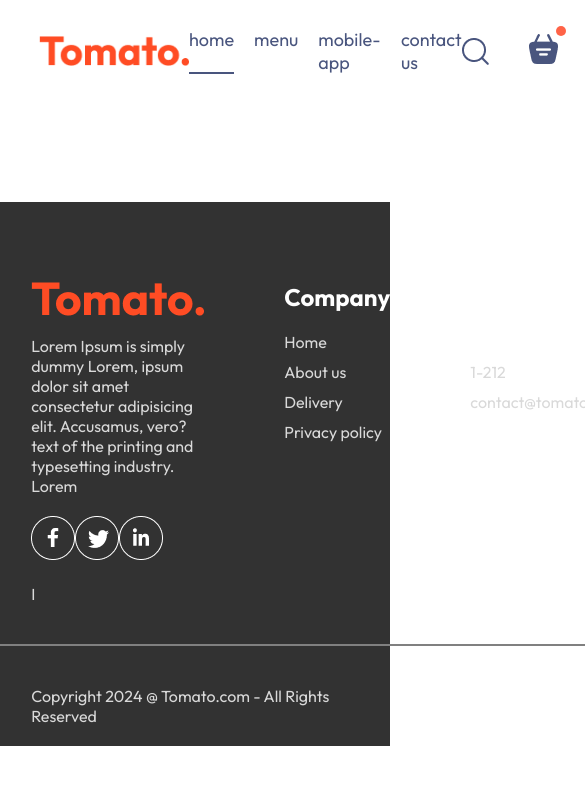
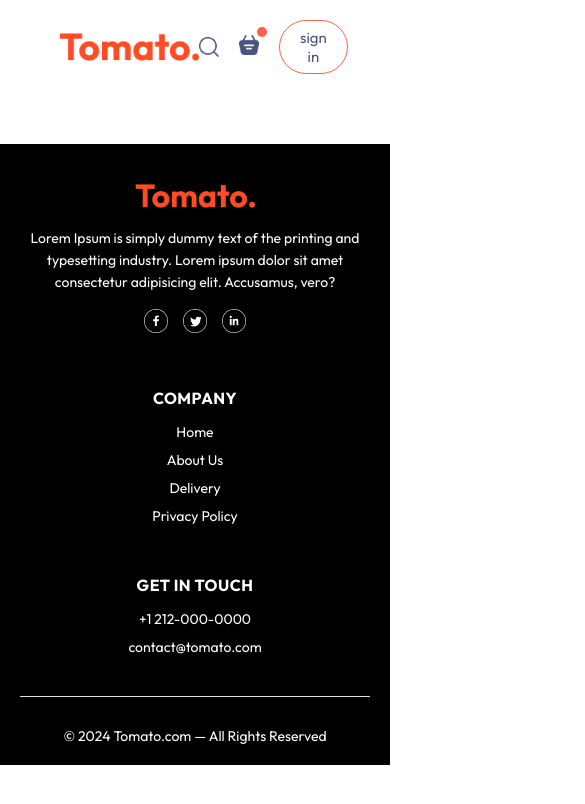
Before and after one commit to bhuvan649/FoodDelivery, a React (Vite) app: page /order in a window 390 px wide. Shown: the top 804 px of the page, 585 px wide, since content can reach past the window. Built offline with nearby package versions, Linux system fonts and the light colour scheme.

Commit message:
Make the resposive ness for all screen sizes

```diff
--- /dev/null
+++ b/src/App.css
@@ -0,0 +1,6 @@
+.app {
+    max-width: 1200px;
+    margin: 0 auto;
+    padding: 0 20px;
+    box-sizing: border-box;
+}
--- a/src/App.jsx
+++ b/src/App.jsx
@@ -5,7 +5,7 @@ import Placeorder from './pages/PlaceOrder/PlaceOrder';
 import Cart from './pages/Cart/Cart';
 import Home from './pages/Home/Home';
 import Footer from './components/Footer/Footer';
-
+import './App.css'
 const App = () => {
   return (
     <>
--- a/src/components/ExploreMenu/ExploreMenu.css
+++ b/src/components/ExploreMenu/ExploreMenu.css
@@ -40,7 +40,6 @@
 }
 
 
-/* THIS makes the circular border work */
 .explore-menu-list-item.active img {
     border: 3px solid tomato;
     padding: 2px;
@@ -58,3 +57,9 @@
     background-color: #e2e2e2;
     border: none;
 }
+@media (max-width:1050px){
+    .explore-menu-text{
+        max-width: 100%;
+        font-size: 14px;
+    }
+}
--- a/src/components/Footer/Footer.css
+++ b/src/components/Footer/Footer.css
@@ -1,52 +1,116 @@
 .footer {
-    color: #d9d9d9;
-    background-color: #323232;
-    display: flex;
-    flex-direction: column;
-    align-items: center;
-    gap: 20px;
-    padding: 20px 8vw;
-    padding-top: 80px;
-    margin-top: 100px;
+    background-color: #000000;
+    padding: 40px 20px 20px;
+    margin-top: 50px;
+    font-family: 'Arial', sans-serif;
 }
 
 .footer-content {
-    width: 100%;
-    display: grid;
-    grid-template-columns: 2fr 1fr 1fr;
-    gap: 80px;
-    margin-top: 100;
+    display: flex;
+    justify-content: space-between;
+    gap: 40px;
+    flex-wrap: wrap;
+    max-width: 1200px;
+    margin: 0 auto;
 }
 
 .footer-content-left,
-.footer-content-right,
-.footer-content-center {
-    display: flex;
-    flex-direction: column;
-    align-items: start;
-    gap: 20px;
-}
-.footer-content-left li,
-.footer-content-right li,
-.footer-content-center li {
-list-style: none;
-margin-bottom: 10px;
-cursor: pointer;
+.footer-content-center,
+.footer-content-right {
+    flex: 1;
+    min-width: 240px;
 }
 
-.footer-content-right h2,
-.footer-content-center h2 {
-color: white;
+.footer-content-left img {
+    width: 120px;
+    margin-bottom: 15px;
 }
-.foooter-social-icons img{
-    width: 40px;
-    margin-right: 15px;
 
+.footer-content-left p {
+    font-size: 14px;
+    color: #ffffff;
+    line-height: 1.6;
 }
-.footer hr{
-    width: 1000px;
-    height: 2px;
-    margin: 20px 0;
-    background-color: gray;
+
+.footer-social-icons {
+    margin-top: 15px;
+    display: flex;
+    gap: 15px;
+}
+
+.footer-social-icons img {
+    width: 24px;
+    height: 24px;
+    cursor: pointer;
+    transition: transform 0.3s;
+}
+
+.footer-social-icons img:hover {
+    transform: scale(1.1);
+}
+
+.footer-content-center h2,
+.footer-content-right h2 {
+    margin-bottom: 15px;
+    font-size: 18px;
+    color: #ffffff;
+    text-transform: uppercase;
+    letter-spacing: 0.5px;
+}
+
+.footer-content-center ul,
+.footer-content-right ul {
+    list-style: none;
+    padding: 0;
+    margin: 0;
+}
+
+.footer-content-center li,
+.footer-content-right li {
+    margin-bottom: 10px;
+    font-size: 14px;
+    color: #ffffff;
+    cursor: pointer;
+    transition: color 0.3s;
+}
+
+.footer-content-center li:hover,
+.footer-content-right li:hover {
+    color: tomato;
+}
+
+hr {
+    margin: 30px 0;
     border: none;
+    border-top: 1px solid #e0e0e0;
 }
+
+.footer p {
+    font-size: 14px;
+    color: #ffffff;
+    text-align: center;
+}
+
+/* Responsive Design */
+@media (max-width: 750px) {
+    .footer-content {
+        flex-direction: column;
+        align-items: center;
+        text-align: center;
+    }
+
+    .footer-content-left,
+    .footer-content-center,
+    .footer-content-right {
+        text-align: center;
+    }
+
+    .footer-social-icons {
+        justify-content: center;
+    }
+
+    .footer-content-center h2,
+    .footer-content-right h2 {
+        font-size: 16px;
+    }
+}
--- a/src/components/Footer/Footer.jsx
+++ b/src/components/Footer/Footer.jsx
@@ -1,40 +1,49 @@
-import React from 'react'
-import './Footer.css'
-import { assets } from '../../assets/frontend_assets/assets'
+import React from 'react';
+import './Footer.css';
+import { assets } from '../../assets/frontend_assets/assets';
+
 const Footer = () => {
     return (
         <div className='footer' id='footer'>
             <div className="footer-content">
                 <div className="footer-content-left">
-                    <img src={assets.logo} alt="" />
-                    <p>Lorem Ipsum is simply dummy Lorem, ipsum dolor sit amet consectetur adipisicing elit. Accusamus, vero? text of the printing and typesetting industry. Lorem</p>
-                     <div className="footer-social-icons">
-                        <img src={assets.facebook_icon} alt="" />
-                        <img src={assets.twitter_icon} alt="" />
-                        <img src={assets.linkedin_icon} alt="" />
-                        </div>   I
+                    <img src={assets.logo} alt="Tomato Logo" />
+                    <p>
+                        Lorem Ipsum is simply dummy text of the printing and typesetting industry. Lorem ipsum dolor sit amet consectetur adipisicing elit. Accusamus, vero?
+                    </p>
+                    <div className="footer-social-icons">
+                        <img src={assets.facebook_icon} alt="Facebook" />
+                        <img src={assets.twitter_icon} alt="Twitter" />
+                        <img src={assets.linkedin_icon} alt="LinkedIn" />
+                    </div>
                 </div>
+
                 <div className="footer-content-center">
                     <h2>Company</h2>
                     <ul>
                         <li>Home</li>
-                        <li>About us</li>
+                        <li>About Us</li>
                         <li>Delivery</li>
-                        <li>Privacy policy</li>
+                        <li>Privacy Policy</li>
                     </ul>
                 </div>
+
                 <div className="footer-content-right">
-                    <h2>GET IN TOUCH</h2>
+                    <h2>Get In Touch</h2>
                     <ul>
-                        <li>1-212</li>
+                        <li>+1 212-000-0000</li>
                         <li>contact@tomato.com</li>
                     </ul>
                 </div>
             </div>
-            <hr/>
-            <p className='footer-copyright'>Copyright 2024 @ Tomato.com - All Rights Reserved</p>
+
+            <hr />
+
+            <p className='footer-copyright'>
+                © 2024 Tomato.com — All Rights Reserved
+            </p>
         </div>
-    )
-}
+    );
+};
 
-export default Footer
+export default Footer;
--- a/src/components/Header/Header.css
+++ b/src/components/Header/Header.css
@@ -1,41 +1,80 @@
 .header {
     height: 34vw;
     margin: 30px auto;
-    background: url('/header_img.png') no-repeat;
-    background-size: contain;
+    background: url('/header_img.png') no-repeat center center;
+    background-size: cover; /* changed to cover for better responsiveness */
     position: relative;
-
+    border-radius: 20px; /* optional for better look */
+    overflow: hidden;
 }
 
 .header-contents {
     position: absolute;
     display: flex;
     flex-direction: column;
-    align-items: start;
+    align-items: flex-start;
     gap: 1.5vw;
     max-width: 50%;
     bottom: 10%;
     left: 6vw;
-    animation: fadeIn 3s;
+    animation: fadeIn 3s ease-in-out;
 }
-.header-contents h2{
-    font-weight: 50px;
+
+.header-contents h2 {
+    font-weight: 600;
     color: white;
-    font-size: max(4.5vw,22px);
+    font-size: max(4.5vw, 22px);
 }
-.header-contents p{
+
+.header-contents p {
     color: white;
-    font-size: 1vw;
+    font-size: max(1vw, 14px);
+    line-height: 1.5;
 }
-.header-contents button{
+
+.header-contents button {
     border: none;
     color: #747474;
     font-weight: 500;
-    padding: 1vw,2,3vw;
+    padding: 0.8vw 2vw;
     background-color: white;
-    font-size: max(1vw,13px);
+    font-size: max(1vw, 13px);
     border-radius: 50px;
-    height: 3vw;
-    width: 10vw;
+    height: auto;
+    width: fit-content;
+    cursor: pointer;
+    transition:  0.3s ease;
+}
 
+.header-contents button:hover {
+    background-color: #f2f2f2;
 }
+@media (max-width: 1050px) {
+    .header {
+        height: 42vw;
+    }
+
+    .header-contents {
+        max-width: 60%;
+    }
+}
+
+@media (max-width: 750px) {
+    .header {
+        height: 60vw;
+    }
+
+    .header-contents {
+        max-width: 70%;
+        left: 5vw;
+    }
+
+    .header-contents p {
+        display: none;
+    }
+
+    .header-contents button {
+        padding: 2vw 4vw;
+        font-size: 14px;
+    }
+}
--- a/src/components/Navbar/Navbar.css
+++ b/src/components/Navbar/Navbar.css
@@ -14,7 +14,16 @@
     list-style: none;
     gap: 20px;
     color: #49557e;
-    font-size: 18px
+    font-size: 18px;
+}
+
+.navbar li {
+    cursor: pointer;
+}
+
+.navbar .active {
+    padding-bottom: 2px;
+    border-bottom: 2px solid #49557e;
 }
 
 .navbar-right {
@@ -33,25 +42,60 @@
     cursor: pointer;
     transition: 0.3s;
 }
-.navbar button  hover {
+
+.navbar button:hover {
     background-color: #fff4f2;
 }
-.navbar .active {
-    padding-bottom: 2px;
-    border-bottom: 2px solid #49557e;
-}
-.navbar li{
-    cursor: pointer;
-}
+
 .navbar-search-icon {
     position: relative;
 }
-.navbar-search-icon .dot{
+
+.navbar-search-icon .dot {
     position: absolute;
     min-width: 10px;
     min-height: 10px;
     background-color: tomato;
-    border-radius: 5px;
+    border-radius: 50%;
     top: -8px;
     right: -8px;
 }
+
+.navbar-icon {
+    width: 24px;
+    height: 24px;
+    object-fit: contain;
+    cursor: pointer;
+}
+
+/* Responsive Styles */
+@media (max-width: 900px) {
+    .navbar .logo {
+        width: 140px;
+    }
+
+    .navbar-menu {
+        gap: 15px;
+        font-size: 17px;
+    }
+
+    .navbar-right {
+        gap: 20px;
+    }
+
+    .navbar-right button {
+        padding: 7px 20px;
+        font-size: 15px;
+    }
+}
+
+@media (max-width: 750px) {
+    .navbar-menu {
+        display: none;
+    }
+
+    .navbar-icon {
+        width: 20px;
+        height: 20px;
+    }
+}
--- a/src/components/Navbar/Navbar.jsx
+++ b/src/components/Navbar/Navbar.jsx
@@ -1,29 +1,31 @@
-import React, { useState } from 'react'
-import './Navbar.css'
-import { assets } from '../../assets/frontend_assets/assets'
+import React, { useState } from 'react';
+import './Navbar.css';
+import { assets } from '../../assets/frontend_assets/assets';
+
 const Navbar = () => {
-
     const [menu, setMenu] = useState("home");
 
     return (
         <div className="navbar">
-            <img src={assets.logo} alt="" className="logo" />
+            <img src={assets.logo} alt="Logo" className="logo" />
+
             <ul className="navbar-menu">
-                <li onClick={() => { setMenu("home") }} className={menu === "home" ? "active" : ""}>home</li>
-                <li onClick={() => { setMenu("menu") }} className={menu === "menu" ? "active" : ""}>menu</li>
-                <li onClick={() => { setMenu("mobile-app") }} className={menu === "mobile-app" ? "active" : ""}>mobile-app</li>
-                <li onClick={() => { setMenu("contact us") }} className={menu === "contact us" ? "active" : ""}>contact us</li>
+                <li onClick={() => setMenu("home")} className={menu === "home" ? "active" : ""}>home</li>
+                <li onClick={() => setMenu("menu")} className={menu === "menu" ? "active" : ""}>menu</li>
+                <li onClick={() => setMenu("mobile-app")} className={menu === "mobile-app" ? "active" : ""}>mobile-app</li>
+                <li onClick={() => setMenu("contact us")} className={menu === "contact us" ? "active" : ""}>contact us</li>
             </ul>
+
             <div className="navbar-right">
-                <img src={assets.search_icon} alt="" />
-                <div className='navbar-search-icon'>
-                    <img src={assets.basket_icon} alt=''></img>
-                    <div className='dot'></div>
+                <img src={assets.search_icon} alt="Search" className="navbar-icon" />
+                <div className="navbar-search-icon">
+                    <img src={assets.basket_icon} alt="Basket" className="navbar-icon" />
+                    <div className="dot"></div>
                 </div>
                 <button>sign in</button>
             </div>
         </div>
-    )
-}
+    );
+};
 
-export default Navbar
+export default Navbar;
--- a/src/index.css
+++ b/src/index.css
@@ -1,4 +1,6 @@
 @import url('https://fonts.googleapis.com/css2?family=Outfit:wght@100..900&display=swap');
+
+
 
 *{
 padding: 0;
@@ -19,11 +21,6 @@ color: inherit;
     margin: auto;
 }
 @keyframes fadeIn {
-    0%{
-        opacity: 0;
-    }
-    100%{
-        opacity: 1;
-    }
-
+  from { opacity: 0; transform: translateY(20px); }
+  to { opacity: 1; transform: translateY(0); }
 }
```
